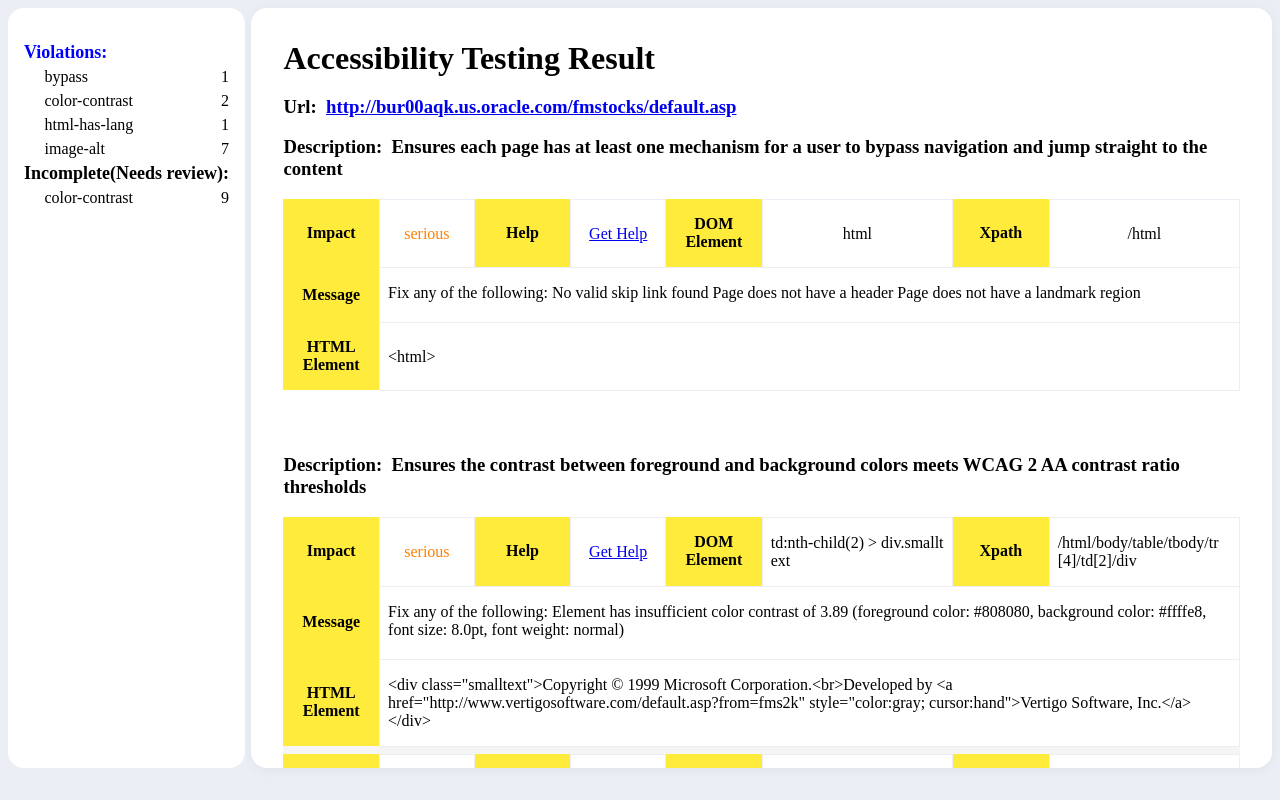
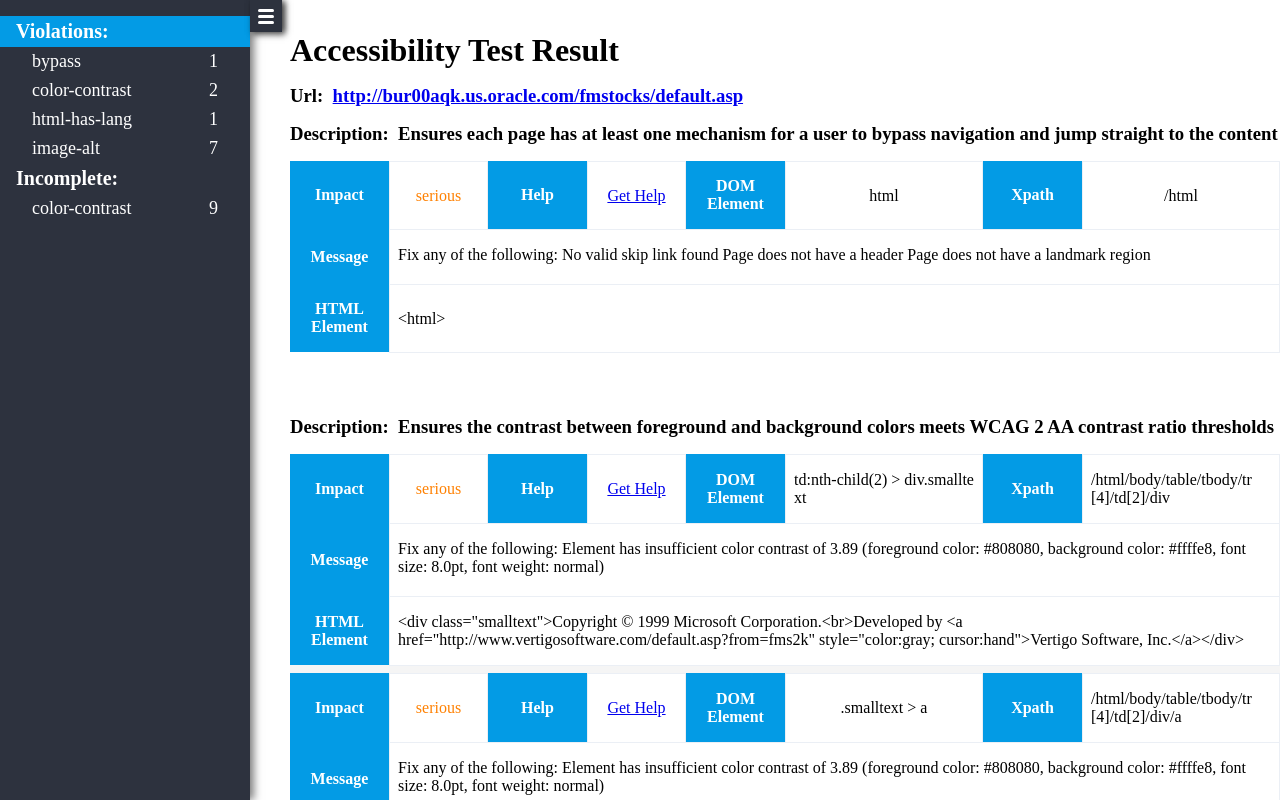
Before and after one commit to attax1994/Resume, a website: page axe-report/ATReport1/report.htm in a window 1280 px wide. Drawn offline with Linux system fonts and the light colour scheme.

Commit message:
axe change

```diff
--- a/axe-report/ATReport1/report.htm
+++ b/axe-report/ATReport1/report.htm
@@ -3,64 +3,70 @@
 
 <head>
   <meta charset="UTF-8">
-  <title>Accessibility Testing Result</title>
+  <title>Accessibility Test Result</title>
   <meta http-equiv="x-ua-compatible" content="ie=edge">
   <meta name="description" content="">
   <meta name="viewport" content="width=device-width, initial-scale=1">
 
   <link rel="stylesheet" href="../css/main.css">
+  <link rel="stylesheet" href="../css/menu.css">
+  <link rel="stylesheet" href="../css/table.css">
+
   <script src="../lib/knockout-min.js"></script>
-  <script src="./report.js"></script>
-  <script src="../js/fetch.js"></script>
+  <script src="../lib/polyfill.js"></script>
 </head>
 
 <body>
 <div class="page-wrapper">
-  <div class="menu-wrapper">
-    <div>
-      <ul class="menu">
-        <li>
-          <span class="menu-title"
-                data-bind="click: window.switchType.bind($data,'violations',-1), style: { color: viewModel.typeIndex()===-1&&viewModel.currentType()==='violations'? 'blue':'black'}">Violations: </span>
-          <span style="float:right"></span>
-          <ul data-bind="foreach: source().violations">
-            <li>
-              <a class="menu-link"
-                 data-bind="click: window.switchType.bind($data,'violations',$index()), style: { color: viewModel.typeIndex()===$index()&&viewModel.currentType()==='violations'? 'blue': 'black'}">
-                <span data-bind="text:id"></span>
-              </a>
+  <div class="menu-wrapper stuck">
+
+    <div class="menu">
+      <div class="title"
+           data-bind="click: window.switchType.bind($data,'violations',-1), style: { backgroundColor: viewModel.typeIndex()===-1&&viewModel.currentType()==='violations'? '#039be5':'rgb(45, 50, 62)'}">
+        Violations:
+      </div>
+      <div class="body" data-bind="foreach: source().violations">
+        <div class="item"
+             data-bind="click: window.switchType.bind($data,'violations',$index()), style: { backgroundColor: viewModel.typeIndex()===$index()&&viewModel.currentType()==='violations'? '#039be5':'rgb(45, 50, 62)'}">
+          <span class="link" data-bind="text:id"></span>
           <span style="float:right" data-bind="text:value.length"></span>
-            </li>
-          </ul>
-        </li>
-        <li>
-          <span class="menu-title"
-                data-bind="click: window.switchType.bind($data,'incomplete',-1), style: { color: viewModel.typeIndex()===-1&&viewModel.currentType()==='incomplete'? 'blue':'black'}">Incomplete(Needs review): </span>
-          <span style="float:right"></span>
-          <ul data-bind="foreach: source().incomplete">
-            <li>
-              <a class="menu-link"
-                 data-bind="click: window.switchType.bind($data,'incomplete',$index()), style: { color: viewModel.typeIndex()===$index()&&viewModel.currentType()==='incomplete'? 'blue': 'black'}">
-                <span data-bind="text:id"></span>
-              </a>
-              <span style="float:right" data-bind="text:value.length"></span>
-            </li>
-          </ul>
-        </li>
-      </ul>
+        </div>
       </div>
     </div>
 
+    <div class="menu">
+      <div class="title"
+           data-bind="click: window.switchType.bind($data,'incomplete',-1), style: { backgroundColor: viewModel.typeIndex()===-1&&viewModel.currentType()==='incomplete'? '#039be5':'rgb(45, 50, 62)'}">
+        Incomplete:
+      </div>
+      <div class="body" data-bind="foreach: source().incomplete">
+        <div class="item"
+             data-bind="click: window.switchType.bind($data,'incomplete',$index()), style: { backgroundColor: viewModel.typeIndex()===$index()&&viewModel.currentType()==='incomplete'? '#039be5':'rgb(45, 50, 62)'}">
+          <span class="link" data-bind="text:id"></span>
+          <span style="float:right" data-bind="text:value.length"></span>
+        </div>
+      </div>
+    </div>
+
+    <div class="menu-switch" data-bind="click: window.toggleMenu">
+      <div></div>
+      <div></div>
+      <div></div>
+    </div>
+
+  </div>
+
+
   <div class="table-card-wrapper">
-    <h1>Accessibility Testing Result</h1>
-    <div class="file-wrapper">
+    <h1>Accessibility Test Result</h1>
     <h3>
       <span>Url:&nbsp;</span>
       <span>
             <a target="_blank" data-bind="attr:{href:url},text:url"></a>
           </span>
     </h3>
-      <div data-bind="foreach: results">
+
+    <div class="table-list" data-bind="foreach: results">
       <div style="margin-bottom: 4em;">
         <h3>
           <span>Description:&nbsp;</span>
@@ -103,6 +109,8 @@
     </div>
   </div>
 </div>
-</div>
+
+<script src="./report.js"></script>
+<script src="../js/fetch.js"></script>
 </body>
 </html>
--- a/axe-report/css/main.css
+++ b/axe-report/css/main.css
@@ -1,138 +1,16 @@
-*{
+* {
   box-sizing: border-box;
 }
 
 body {
   background-color: #ebeff5;
+  margin: 0;
 }
 
-h1 {
-    margin: 0;
-    padding: 0;
+.page-wrapper {
+  display: flex;
+  position: relative;
 }
-
-.menu-wrapper {
-    border-radius: 1rem;
-    background-color: white;
-    float: left;
-    margin-right: 0.5%;
-    padding: 2em 1em 0;
-    height: 95vh;
-    overflow: auto;
-}
-
-.menu-switch {
-    cursor: pointer;
-    border-radius: 1em;
-    line-height: 2em;
-    background-color: dodgerblue;
-    color: white;
-}
-
-ul {
-    list-style: none;
-    padding-left: 10%;
-    margin: 0;
-}
-li{
-    line-height: 1.5em;
-    vertical-align: middle;
-}
-
-.menu {
-    min-width: 15vw;
-    padding: 0;
-}
-
-.menu-title {
-    font-weight: bold;
-    font-size: 1.125em;
-    cursor: pointer;
-    user-select: none;
-}
-
-.menu-link {
-    cursor: pointer;
-    user-select: none;
-}
-
-.menu-title:hover,.menu-link:hover {
-    text-decoration: underline;
-}
-
-.table-card-wrapper {
-    border-radius: 1rem;
-    background-color: white;
-    box-shadow: 0 2px 12px 0 #dfe3eb;
-    min-width: 60vw;
-    height: 95vh;
-    padding: 2em 2em 0;
-    overflow: auto;
-}
-
-.table-wrapper{
-    width: 100%;
-}
-
-.table-body{
-    border-bottom: 0.5em solid whitesmoke;
-}
-
-.table-body:last-child{
-    border-bottom: none;
-}
-
-.table-row{
-    display: flex;
-    align-items: stretch;
-}
-
-.item-title,.item-content{
-    padding: 1em 0.5em;
-    display: flex;
-    align-items: center;
-    justify-content: center;
-}
-
-.item-title{
-    width: 10%;
-    background-color: #FFEB3B;
-    text-align: center;
-    font-weight: bold;
-}
-
-.item-content{
-    width: 20%;
-    border: 1px solid #ebeff5;
-    margin: 0 0 -1px;
-    word-break: break-all;
-}
-
-.item-content:hover{
-    background-color: #f5f5f5;
-}
-
-.short-content{
-    width: 10%;
-    word-break: keep-all;
-}
-
-.short-content.serious{
-    color: #ff8000;
-}
-
-.short-content.critical{
-    color: red;
-}
-
-.long-content {
-    width: 90%;
-    word-break: keep-all;
-    justify-content: flex-start;
-    flex-wrap: wrap;
-}
-
-
 
 ::-webkit-scrollbar {
   width: 0.75em;
--- /dev/null
+++ b/axe-report/css/menu.css
@@ -0,0 +1,75 @@
+.menu-wrapper {
+  position: absolute;
+  top: 0;
+  bottom: 0;
+  left: 0;
+  flex-grow: 0;
+  min-width: 250px;
+  padding: 1rem 0;
+  background-color: rgb(45, 50, 62);
+  box-shadow: 4px 0 8px rgba(0, 0, 0, .5);
+  transform: translate(-95%, 0);
+  transition: transform .3s ease .4s;
+}
+
+.menu-wrapper:hover {
+  transform: translate(0, 0);
+  transition-delay: 0s;
+}
+
+.menu-wrapper.stuck {
+  position: relative !important;
+  -webkit-transform: translate(0, 0);
+  -moz-transform: translate(0, 0);
+  -ms-transform: translate(0, 0);
+  -o-transform: translate(0, 0);
+  transform: translate(0, 0) !important;
+}
+
+.menu .title {
+  color: white !important;
+  padding: .25rem 0 .25rem 1rem;
+  font-weight: bold;
+  font-size: 1.25rem;
+  cursor: pointer;
+  user-select: none;
+  transition: background-color .2s ease, color .2s ease;
+}
+
+.menu .item {
+  color: white !important;
+  font-size: 1.125rem;
+  padding: .25rem 2rem;
+  overflow: auto;
+  zoom: 1;
+  cursor: pointer;
+  transition: background-color .3s ease, color .3s ease;
+}
+
+.menu .link {
+  user-select: none;
+}
+
+.menu .item:hover, .menu .title:hover {
+  background-color: #039be5 !important;
+}
+
+.menu-switch {
+  position: absolute;
+  top: 0;
+  left: 100%;
+  width: 2rem;
+  height: 2rem;
+  padding: 6px 0;
+  background: rgb(45, 50, 62);
+  box-shadow: 3px 0 6px rgba(0, 0, 0, .5), 3px 3px 6px rgba(0, 0, 0, .5);
+  cursor: pointer;
+}
+
+.menu-switch > div {
+  width: 1rem;
+  height: 3px;
+  background: white;
+  margin: 3px auto;
+  border-radius: 5px;
+}
--- /dev/null
+++ b/axe-report/css/table.css
@@ -0,0 +1,81 @@
+.table-card-wrapper {
+  display: flex;
+  height: 100vh;
+  flex-direction: column;
+  flex-grow: 1;
+  background-color: white;
+  box-shadow: 0 2px 12px 0 #dfe3eb;
+  padding: 2rem 0 0 2.5rem;
+  overflow: hidden;
+}
+
+.table-card-wrapper h1, .table-card-wrapper h3 {
+  margin: 0 0 1rem;
+  flex-grow: 0;
+}
+
+.table-list {
+  flex-grow: 1;
+  overflow: auto;
+}
+
+.table-body {
+  width: 100%;
+  border-bottom: 0.5em solid whitesmoke;
+}
+
+.table-body:last-child {
+  border-bottom: none;
+}
+
+.table-row {
+  display: flex;
+  align-items: stretch;
+}
+
+.item-title, .item-content {
+  padding: 1em 0.5em;
+  display: flex;
+  align-items: center;
+  justify-content: center;
+}
+
+.item-title {
+  width: 10%;
+  /*background-color: #FFEB3B;*/
+  color: white;
+  background-color: #039be5;
+  text-align: center;
+  font-weight: bold;
+}
+
+.item-content {
+  width: 20%;
+  border: 1px solid #ebeff5;
+  margin: 0 0 -1px;
+  word-break: break-all;
+}
+
+.item-content:hover {
+  background-color: #f5f5f5;
+}
+
+.short-content {
+  width: 10%;
+  word-break: keep-all;
+}
+
+.short-content.serious {
+  color: #ff8000;
+}
+
+.short-content.critical {
+  color: red;
+}
+
+.long-content {
+  width: 90%;
+  word-break: keep-all;
+  justify-content: flex-start;
+  flex-wrap: wrap;
+}
--- a/axe-report/js/fetch.js
+++ b/axe-report/js/fetch.js
@@ -1,3 +1,13 @@
+(function (ko) {
+  var tableElement;
+  var viewModel = {
+    source: ko.observable({}),
+    results: ko.observableArray([]),
+    url: ko.observable(''),
+    typeIndex: ko.observable(-1),
+    currentType: ko.observable('violations')
+  };
+
   /**
    * Pluck Nodes from a single type.
    * @param source
@@ -30,14 +40,15 @@ function pluckNodes(source, type) {
         }
       }
     }
-  var keys = Object.keys(tempResults);
     var resultsList = [];
-  keys.forEach(function (value) {
+    for (var key in tempResults) {
+      if (tempResults.hasOwnProperty(key)) {
         resultsList.push({
-      id: value,
-      value: tempResults[value],
-    });
-  });
+          id: key,
+          value: tempResults[key]
+        })
+      }
+    }
     return resultsList;
   }
 
@@ -75,24 +86,28 @@ function switchType(type, index) {
     }
 
     // restore table to top
-  tableElement.scrollTop = 0;
+    tableElement.scrollTo(0, 0);
     // refresh view model
     viewModel.results(resultList);
     viewModel.currentType(type);
     viewModel.typeIndex(index);
   }
 
-var tableElement;
-var viewModel = {
-  source: ko.observable({}),
-  results: ko.observableArray([]),
-  url: ko.observable(''),
-  typeIndex: ko.observable(-1),
-  currentType: ko.observable('violations')
-};
+  /**
+   * Change menu status to relative/absolute
+   */
+  function toggleMenu() {
+    var menu = document.querySelector('.menu-wrapper');
+    menu.classList.toggle('stuck');
+  }
+
+  window.viewModel = viewModel;
+  window.switchType = switchType;
+  window.toggleMenu = toggleMenu;
 
   window.onload = function () {
-  tableElement = document.querySelector('.table-card-wrapper');
+    tableElement = document.querySelector('.table-list');
     ko.applyBindings(viewModel);
     queryJSON();
   };
+})(ko);
--- /dev/null
+++ b/axe-report/lib/polyfill.js
@@ -0,0 +1,35 @@
+if (!Array.prototype.map) {
+
+  Array.prototype.map = function(callback/*, thisArg*/) {
+    if (this == null) {
+      throw new TypeError('this is null or not defined');
+    }
+
+    var T, A, k;
+    var O = Object(this);
+    var len = O.length >>> 0;
+
+    if (typeof callback !== 'function') {
+      throw new TypeError(callback + ' is not a function');
+    }
+
+    if (arguments.length > 1) {
+      T = arguments[1];
+    }
+
+    A = new Array(len);
+    k = 0;
+
+    while (k < len) {
+      var kValue, mappedValue;
+      if (k in O) {
+        kValue = O[k];
+        mappedValue = callback.call(T, kValue, k, O);
+        A[k] = mappedValue;
+      }
+      k++;
+    }
+
+    return A;
+  };
+}
```
Lines whose indentation alone changed are shown as unchanged.
